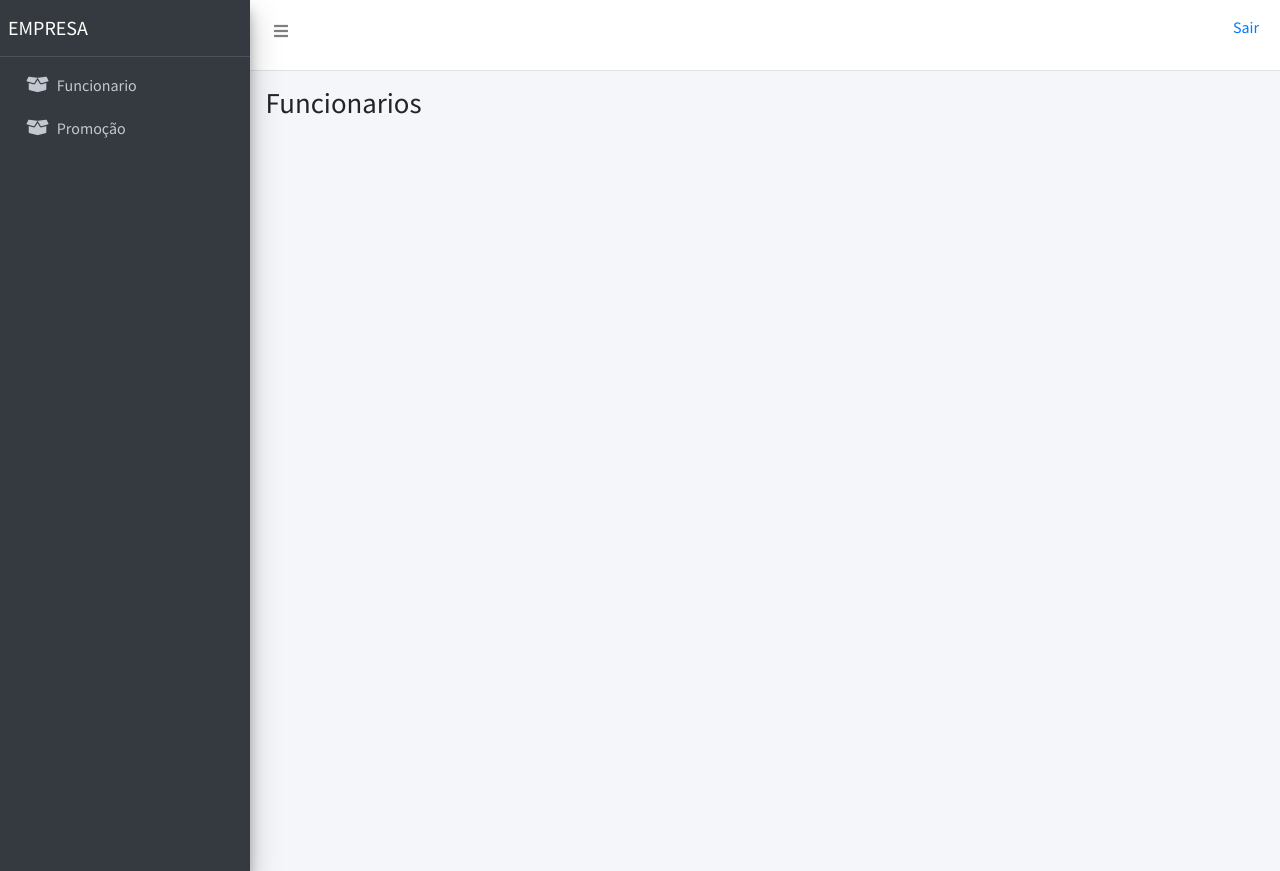
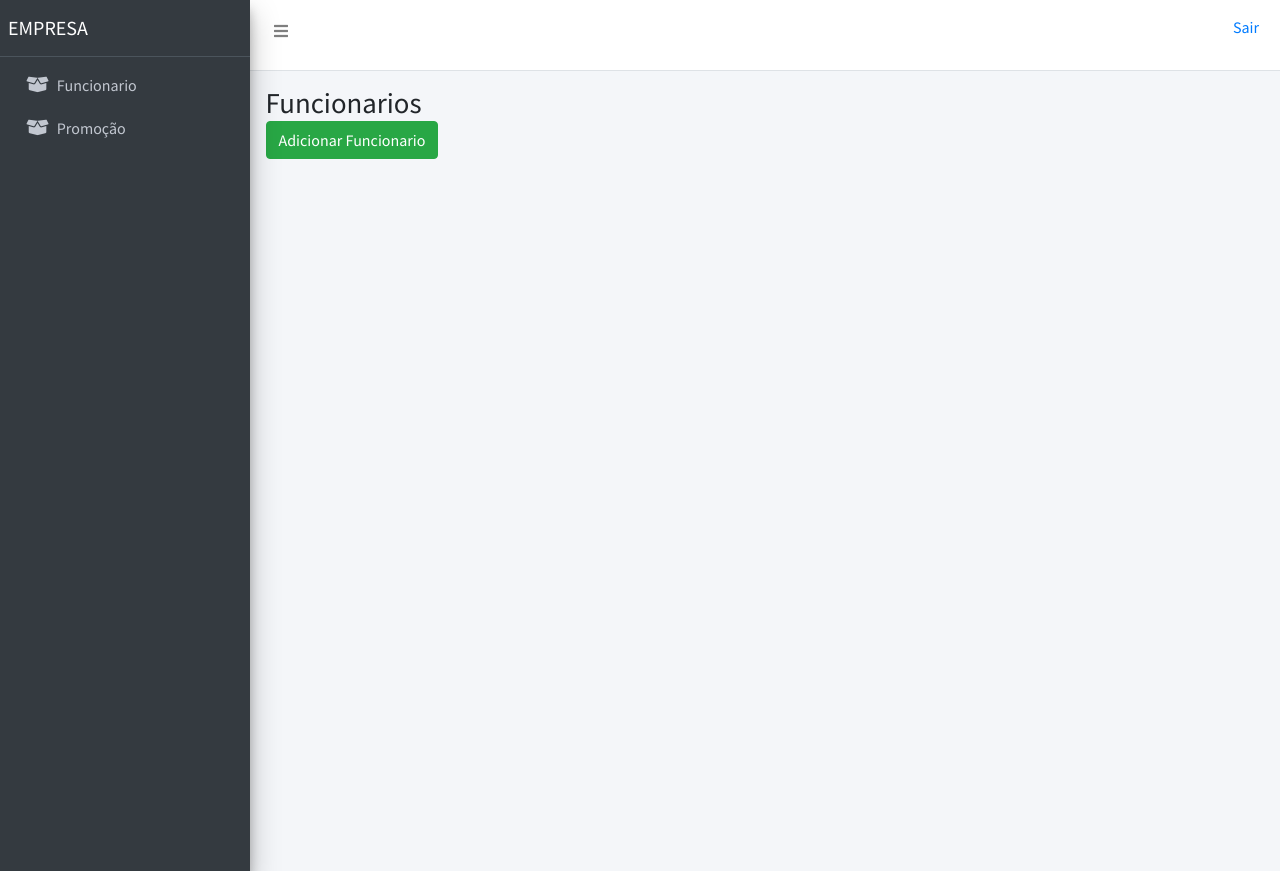
Before and after one commit to BavarescoRicardo/phpTesteAgendaServ, a PHP site: page /public/pages/funcionario/funcionario.php in a window 1280 px wide. Run offline with PHP 8.4, Linux system fonts and the light colour scheme; some libraries are stand-ins or nearby versions.

Commit message:
inicio desafio alteracoes funcionario

```diff
--- a/public/pages/funcionario/funcionario.php
+++ b/public/pages/funcionario/funcionario.php
@@ -14,6 +14,7 @@
         <div class="row mb-2">
           <div class="col-sm-6">
             <h1 class="m-0">Funcionarios</h1>
+            <button type="button" class="btn btn-success">Adicionar Funcionario</button>
           </div>
         </div>
       </div>
```
